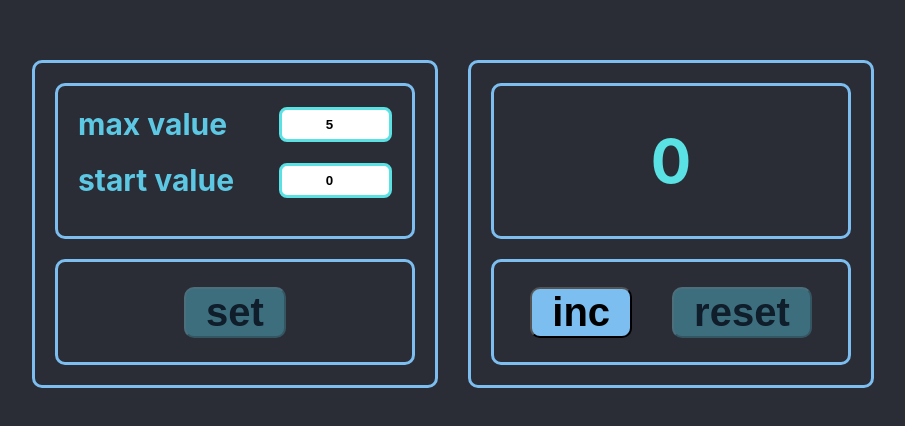
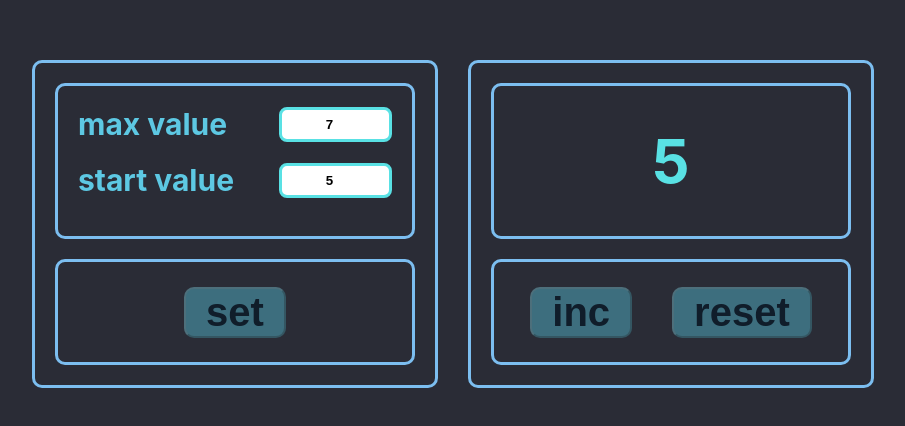
Before and after one commit to stailzgit/incubator_lvl_up2, a React (Create React App) app: page / in a window 1280 px wide. Shown: the part 176-602 px from the top of the page, without its empty margins (187-1092 px from the left). Built offline with nearby package versions, Linux system fonts and the light colour scheme.

Commit message:
go to redux success

```diff
--- a/package.json
+++ b/package.json
@@ -15,6 +15,7 @@
     "@types/redux": "^3.6.0",
     "react": "^17.0.2",
     "react-dom": "^17.0.2",
+    "react-redux": "^7.2.5",
     "react-scripts": "4.0.3",
     "typescript": "^4.1.2",
     "web-vitals": "^1.0.1"
--- a/src/localStorage.ts
+++ b/src/localStorage.ts
@@ -18,5 +18,4 @@ export function restoreState<T>(key: string, defaultState: T) {
 export type StateType = {
     maxScore: number
     startScore: number
-    score: number
 }
--- a/src/mon_tues/Incrementor.tsx
+++ b/src/mon_tues/Incrementor.tsx
@@ -5,80 +5,84 @@ import BtnWrap from "./BtnWrap/BtnWrap";
 import PanelSettings from "./PanelSettings/PanelSettings";
 import {useIsMount} from './useIsMount';
 import {restoreState, saveState, StateType} from "../localStorage";
+import {useDispatch} from "react-redux";
 
 type Props = {};
 
 export default function Incrementor({}: Props): ReactElement {
 
 
-  const [score, setScore] = useState(0);
-  const [startScore, setStartScore] = useState(0);
-  const [maxScore, setMaxScore] = useState(5)
 
-  const [savedSettings, setSavedSettings] = useState(true)
+  // const [score, setScore] = useState(0);
+  // const [startScore, setStartScore] = useState(0);
+  // const [maxScore, setMaxScore] = useState(5)
+  //
+  // const [savedSettings, setSavedSettings] = useState(true)
+  //
+  //
+  //
+  //
+  // const [errorStart, setErrorStart] = useState(false)
+  // const [errorMax, setErrorMax] = useState(false)
 
-
-
-
-  const [errorStart, setErrorStart] = useState(false)
-  const [errorMax, setErrorMax] = useState(false)
 
   console.log("render Incrementor")
   const isMount = useIsMount();
 
-  useEffect(() => {
-    if (isMount) {
-      console.log('First Render');
-      const startState = restoreState<StateType>("incrementor",
-        {maxScore: maxScore, startScore: startScore, score: score})
-      setScore(startState.score)
-      setStartScore(startState.startScore)
-      setMaxScore(startState.maxScore)
-      //setSavedSettings(true)
-      return;
-    }
 
-    setSavedSettings(false)
-
-    if (startScore >= maxScore) {
-      setErrorStart(true)
-      setErrorMax(true)
-    } else if (startScore < 0) {
-      setErrorStart(true)
-    } else {
-      setErrorStart(false)
-      setErrorMax(false)
-    }
-
-  }, [startScore, maxScore])
-
-  const setSettings = () => {
-    setSavedSettings(true)
-    saveState<StateType>('incrementor',
-      {maxScore: maxScore, startScore: startScore, score: score})
-  }
+  // useEffect(() => {
+  //   if (isMount) {
+  //     console.log('First Render');
+  //     const startState = restoreState<StateType>("incrementor",
+  //       {maxScore: maxScore, startScore: startScore})
+  //
+  //     setStartScore(startState.startScore)
+  //     setMaxScore(startState.maxScore)
+  //     //setSavedSettings(true)
+  //     return;
+  //   }
+  //
+  //   setSavedSettings(false)
+  //
+  //   if (startScore >= maxScore) {
+  //     setErrorStart(true)
+  //     setErrorMax(true)
+  //   } else if (startScore < 0) {
+  //     setErrorStart(true)
+  //   } else {
+  //     setErrorStart(false)
+  //     setErrorMax(false)
+  //   }
+  //
+  // }, [startScore, maxScore])
+  //
+  // const setSettings = () => {
+  //   setSavedSettings(true)
+  //   saveState<StateType>('incrementor',
+  //     {maxScore: maxScore, startScore: startScore, score: score})
+  // }
 
   return (
     <div className={cls.wrapIncrementor}>
 
       <PanelSettings
-        setMaxScore={setMaxScore}
-        setStartScore={setStartScore}
-        startScore={startScore}
-        maxScore={maxScore}
-        setSettings={setSettings}
-        savedSettings={savedSettings}
-        errorStart={errorStart}
-        errorMax={errorMax}
+        // setMaxScore={setMaxScore}
+        // setStartScore={setStartScore}
+        // startScore={startScore}
+        // maxScore={maxScore}
+        // setSettings={setSettings}
+        // savedSettings={savedSettings}
+        // errorStart={errorStart}
+        // errorMax={errorMax}
       />
 
       <ScreenInfo
-        score={score}
-        setScore={setScore}
-        startScore={startScore}
-        maxScore={maxScore}
-        savedSettings={savedSettings}
-        error={errorStart || errorMax}
+        // score={score}
+        // setScore={setScore}
+        // startScore={startScore}
+        // maxScore={maxScore}
+        // savedSettings={savedSettings}
+        // error={errorStart || errorMax}
       />
     </div>
   );
--- a/src/mon_tues/PanelSettings/PanelSettings.tsx
+++ b/src/mon_tues/PanelSettings/PanelSettings.tsx
@@ -2,35 +2,44 @@ import React, {ChangeEvent, ChangeEventHandler, ReactElement, useState} from "re
 import cls from "./PanelSettings.module.css";
 import Btn from "../BtnWrap/Btn/Btn";
 import MyInput from "./MyInput/MyInput";
+import {useDispatch, useSelector} from "react-redux";
+import {AppRootStateType, AppStoreType} from "../../state/store";
+import {InitialStateType, saveAC, setMaxScoreAC, setStartScoreAC} from "../../state/score-reducer";
 
 type PanelSettingsType = {
-  startScore: number,
-  maxScore: number,
-  savedSettings: boolean,
-  errorStart: boolean,
-  errorMax: boolean,
-  setStartScore: (value: number) => void,
-  setMaxScore: (value: number) => void,
-  setSettings: () => void
+  // startScore: number,
+  // maxScore: number,
+  // savedSettings: boolean,
+  // errorStart: boolean,
+  // errorMax: boolean,
+  // setStartScore: (value: number) => void,
+  // setMaxScore: (value: number) => void,
+  // setSettings: () => void
 
 };
 
 export default function PanelSettings(
   {
-    startScore,
-    setStartScore,
-    maxScore,
-    setMaxScore,
-    setSettings,
-    savedSettings,
-    errorStart,
-    errorMax
+    // startScore,
+    // setStartScore,
+    // maxScore,
+    // setMaxScore,
+    // setSettings,
+    // savedSettings,
+    // errorStart,
+    // errorMax
 
   }: PanelSettingsType): ReactElement {
-  console.log("render PanelSettings")
+    console.log("render PanelSettings")
 
+    const dispatch = useDispatch()
+    const {score, startScore, maxScore, errorStart, errorMax, isSavedSettings} = useSelector<AppRootStateType,InitialStateType>(state => state.score)
+    //const {score, startScore, maxScore, errorStart, errorMax} = ...state
+    //const endStyle = error ? cls.InputError : cls.Input;
 
-  //const endStyle = error ? cls.InputError : cls.Input;
+    const setStartScore = (newStartScore: number) => {dispatch(setStartScoreAC(newStartScore))}
+    const setMaxScore   = (newMaxScore: number) => {dispatch(setMaxScoreAC(newMaxScore))}
+    const setSettings  = () => {dispatch(saveAC())}
 
   return (
     <div className={cls.wrapper}>
@@ -56,7 +65,7 @@ export default function PanelSettings(
         <Btn
           onClick={setSettings}
           text={"set"}
-          disabled={savedSettings || errorStart || errorMax}
+          disabled={isSavedSettings || errorStart || errorMax}
         />
       </div>
 
--- a/src/mon_tues/ScreenInfo/ScreenInfo.tsx
+++ b/src/mon_tues/ScreenInfo/ScreenInfo.tsx
@@ -3,50 +3,57 @@ import cls from "./ScreenInfo.module.css";
 import BtnWrap from "../BtnWrap/BtnWrap";
 
 import Btn from "../BtnWrap/Btn/Btn";
+import {useDispatch, useSelector} from "react-redux";
+import {AppRootStateType} from "../../state/store";
+import {InitialStateType, setScoreAC} from "../../state/score-reducer";
 
 type Props = {
-  score: number,
-  setScore: (newScore: number) => void,
-  startScore: number;
-  maxScore: number;
-  savedSettings: boolean;
-  error: boolean
+  // score: number,
+  // setScore: (newScore: number) => void,
+  // startScore: number;
+  // maxScore: number;
+  // savedSettings: boolean;
+  // error: boolean
 };
 
 export default function ScreenInfo(
   {
-    score,
-    setScore,
-    startScore,
-    maxScore,
-    savedSettings,
-    error
+    // score,
+    // setScore,
+    // startScore,
+    // maxScore,
+    // savedSettings,
+    // error
   }: Props): ReactElement {
   console.log("render ScreenInfo")
   // const [score, setScore] = useState(startScore);
 
+    const dispatch = useDispatch()
+    const {score, startScore, maxScore, errorStart, errorMax, isSavedSettings} = useSelector<AppRootStateType,InitialStateType>(state => state.score)
+
+
   useEffect(() => {
-    setScore(startScore)
+    dispatch(setScoreAC(startScore))
   }, [startScore])
 
   const incHandler = () => {
-    setScore(score + 1);
+      dispatch(setScoreAC(score + 1))
   };
 
   const resetHandler = () => {
-    setScore(startScore);
+      dispatch(setScoreAC(startScore))
   };
 
-  let disabledButton = error || !savedSettings
+  let disabledButton = errorStart || errorMax || isSavedSettings
 
   let score_style = [cls.info__score]
   let scoreText = ""
 
 
-  if (error) {
+  if (errorStart || errorMax) {
     score_style.push(cls.errorScore)
     scoreText = "Incorrect value"
-  } else if (!savedSettings) {
+  } else if (!isSavedSettings) {
     score_style.push(cls.noSavedSettings)
     scoreText = "enter value and press 'set'"
   } else {
--- a/src/state/score-reducer.ts
+++ b/src/state/score-reducer.ts
@@ -14,33 +14,37 @@ const initialState = {
     score: 5,
     startScore: 5,
     maxScore: 7,
-    savedSettings: true,
+    isSavedSettings: true,
     errorStart: false,
     errorMax: false,
-
 }
 
-type InitialStateType    = typeof initialState
+export type InitialStateType    = typeof initialState
 
 
 export const scoreReducer= (state:InitialStateType = initialState, action: scoreTypes): InitialStateType => {
     switch (action.type) {
-
-        case "INCREMENT" : return {...state, score: state.score + 1}
-        case "RESET"     : return {...state, score: state.startScore}
-        case "NOT_SAVED" : return {...state, savedSettings: false}
-        case "SAVE"      : return {...state, ...action.payload, savedSettings: true}
+        case "SET_SCORE" : return {...state, ...action.payload}
+        //case "INCREMENT" : return {...state, score: state.score + 1}
+        //case "RESET"     : return {...state, score: state.startScore}
+        //case "NOT_SAVED" : return {...state, savedSettings: false}
+        case "SAVE"      : return {...state, isSavedSettings: true}
+        case "INIT_WITH_LS" : {
+            const copy_state = {...state, ...action.payload}
+            return {...state, ...action.payload, isSavedSettings: true, errorStart: false, errorMax: false,}
+        }
         case "SET_START_SCORE" :
         case "SET_MAX_SCORE" : {
             const copy_state = {...state, ...action.payload}
             //let {startScore, maxScore, errorStart, errorMax, ...rest} = state
+            copy_state.isSavedSettings = false
 
             if (copy_state.startScore >= copy_state.maxScore)
                 copy_state.errorStart = copy_state.errorMax= true
             else if (copy_state.startScore < 0)
                 copy_state.errorStart = true
             else
-                copy_state.errorStart = copy_state.errorMax= true
+                copy_state.errorStart = copy_state.errorMax = false
 
             return {...copy_state}
         }
@@ -50,22 +54,30 @@ export const scoreReducer= (state:InitialStateType = initialState, action: score
 }
 
 
-export const incrementAC    = ( ) => ({type: "INCREMENT"} as const)
-export const resetAC        = ( ) => ({type: "RESET"} as const)
-export const notSavedAC     = ( ) => ({type: "NOT_SAVED"} as const)
+//export const incrementAC    = ( ) => ({type: "INCREMENT"} as const)
+//export const resetAC        = ( ) => ({type: "RESET"} as const)
 
-// export const errorStart  = ( ) => ({type: "ERROR_START", payload:{errorStart}} as const)
-// export const errorMax  = ( ) => ({type: "ERROR_MAX"} as const)
-export const saveAC         = (startScore: number, maxScore: number) => ( {type:  "SAVE", payload:{startScore, maxScore}} as const)
-export const setStartScoreAC= (startScore: number) => ( {type:  "SET_START_SCORE", payload:{startScore}} as const)
-export const setMaxScoreAC  = (maxScore: number) => ( {type:  "SET_MAX_SCORE", payload:{maxScore}} as const)
+//export const saveAC         = (startScore: number, maxScore: number) => ( {type:  "SAVE", payload:{startScore, maxScore}} as const)
+//export const notSavedAC     = () => ({type: "NOT_SAVED"} as const)
+export const saveAC         = () => ( {type:"SAVE"} as const)
+export const initialStateAC = (startScore: number, maxScore: number) => ( {type: "INIT_WITH_LS", payload:{startScore, maxScore}} as const)
+export const setScoreAC     = (score: number) => ( {type: "SET_SCORE", payload:{score}} as const)
+export const setStartScoreAC= (startScore: number) => ( {type: "SET_START_SCORE", payload:{startScore}} as const)
+export const setMaxScoreAC  = (maxScore: number) => ( {type: "SET_MAX_SCORE", payload:{maxScore}} as const)
 
-export type incrementAT     = ReturnType<typeof incrementAC>
-export type resetAT         = ReturnType<typeof resetAC>
-export type notSavedAT      = ReturnType<typeof notSavedAC>
+//export type incrementAT     = ReturnType<typeof incrementAC>
+//export type resetAT         = ReturnType<typeof resetAC>
+//export type notSavedAT      = ReturnType<typeof notSavedAC>
+export type setScoreAT      = ReturnType<typeof setScoreAC>
 export type saveAT          = ReturnType<typeof saveAC>
+export type initialStateAT  = ReturnType<typeof initialStateAC>
 export type setStartScoreAT = ReturnType<typeof setStartScoreAC>
 export type setMaxScoreAT   = ReturnType<typeof setMaxScoreAC>
 
 
-export type scoreTypes      = incrementAT | resetAT | saveAT | notSavedAT |setStartScoreAT |setMaxScoreAT
+export type scoreTypes      =
+      saveAT
+    | setStartScoreAT
+    | setMaxScoreAT
+    | setScoreAT
+    | initialStateAT
--- a/src/state/store.ts
+++ b/src/state/store.ts
@@ -5,11 +5,11 @@ const rootReducers = combineReducers({
     score: scoreReducer,
 })
 
-export type AppStateType = ReturnType<typeof rootReducers>
+export type AppRootStateType = ReturnType<typeof rootReducers>
 
 export const store = createStore(rootReducers)
 
-type AppStoreType = typeof store
+export type AppStoreType = typeof store
 
 
 // @ts-ignore
```
Also changed, not shown: 1 other file (tests, documents, lock files or other folders).
